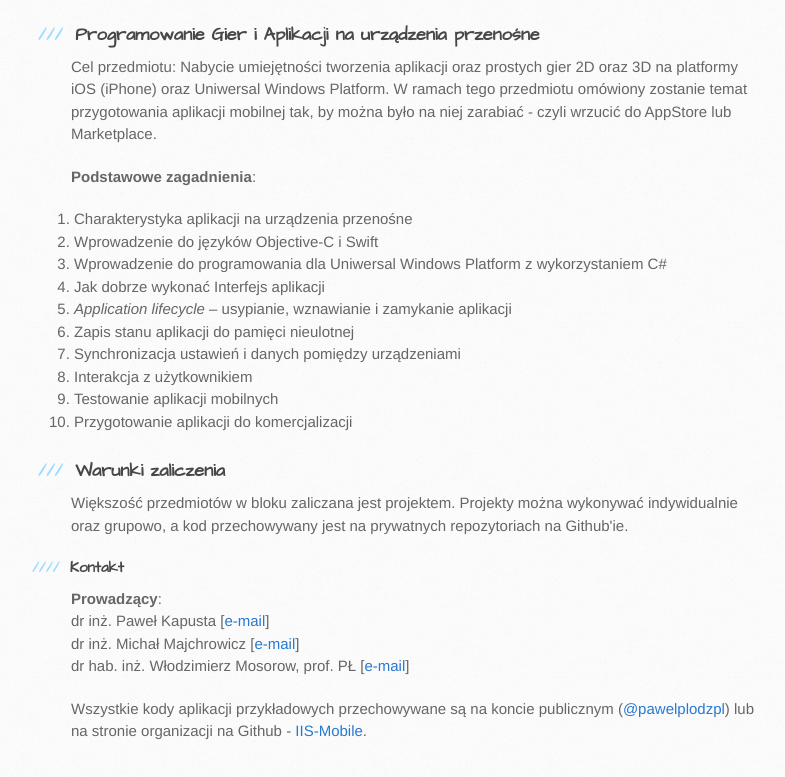
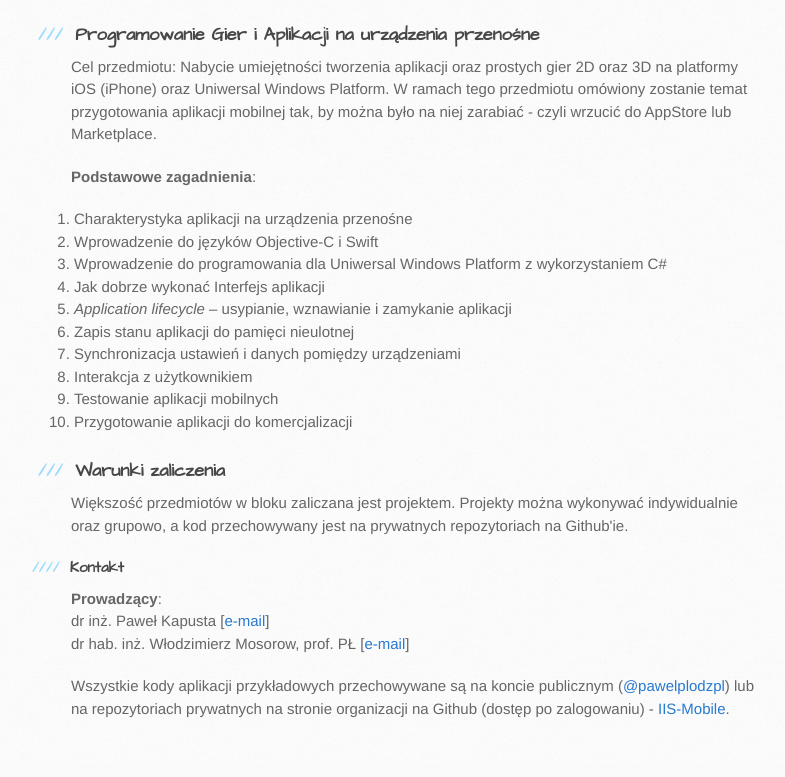
Before and after one commit to IIS-Mobile/IIS-Mobile.github.io, a plain HTML site: page index.html in a window 1280 px wide. Shown: the part 1710-2487 px from the top of the page, without its empty margins (99-884 px from the left). Drawn offline with Linux system fonts and the light colour scheme.

Commit message:
Update index.html

```diff
--- a/index.html
+++ b/index.html
@@ -123,10 +123,9 @@
 
 <p><strong>Prowadzący</strong>:<br>
 dr inż. Paweł Kapusta [<a href="mailto:pkapust@iis.p.lodz.pl">e-mail</a>]<br>
-dr inż. Michał Majchrowicz [<a href="mailto:mmajchr@iis.p.lodz.pl">e-mail</a>]<br>
 dr hab. inż. Włodzimierz Mosorow, prof. PŁ [<a href="w.mosorow@kis.p.lodz.pl">e-mail</a>]  </p>
 
-<p>Wszystkie kody aplikacji przykładowych przechowywane są na koncie publicznym (<a href="https://github.com/pawelplodzpl" class="user-mention">@pawelplodzpl</a>) lub na stronie organizacji na Github - <a href="http://www.github.com/IIS-Mobile">IIS-Mobile</a>.</p>
+<p>Wszystkie kody aplikacji przykładowych przechowywane są na koncie publicznym (<a href="https://github.com/pawelplodzpl" class="user-mention">@pawelplodzpl</a>) lub na repozytoriach prywatnych na stronie organizacji na Github (dostęp po zalogowaniu) - <a href="http://www.github.com/IIS-Mobile">IIS-Mobile</a>.</p>
         </section>
 
         <aside id="sidebar">
```
